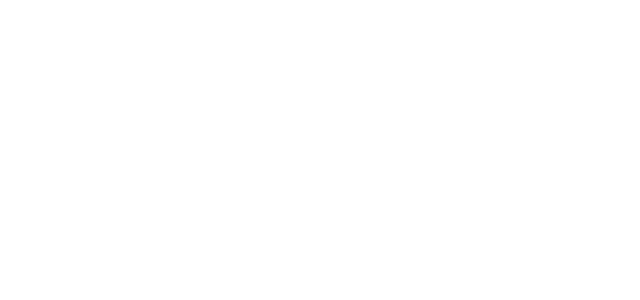
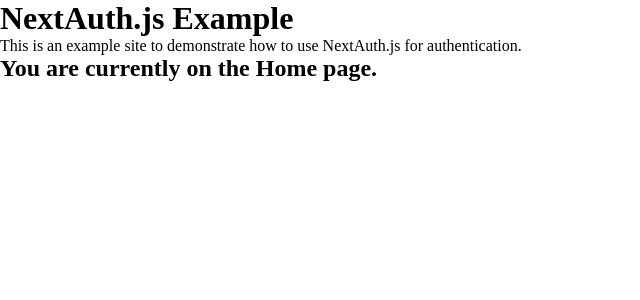
Before and after one commit to siemenjm/nextauth-practice, a Next.js app: page / in a window 1280 px wide. Shown: the top 300 px of the page, without its empty margins (0-640 px from the left). Built offline with nearby package versions, Linux system fonts and the light colour scheme.

Commit message:
Add Layout

```diff
--- /dev/null
+++ b/components/Layout.tsx
@@ -0,0 +1,9 @@
+import { ReactNode } from 'react';
+
+export default function Layout({ children }: { children: ReactNode }) {
+  return (
+    <>
+      <main>{children}</main>
+    </>
+  );
+}
--- a/pages/index.tsx
+++ b/pages/index.tsx
@@ -1,4 +1,5 @@
 import Head from 'next/head';
+import Layout from '../components/Layout';
 
 export default function Home() {
   return (
@@ -9,6 +10,15 @@
         <meta name="viewport" content="width=device-width, initial-scale=1" />
         <link rel="icon" href="/favicon.ico" />
       </Head>
+
+      <Layout>
+        <h1>NextAuth.js Example</h1>
+        <p>
+          This is an example site to demonstrate how to use{' '}
+          <a href="https://next-auth.js.org">NextAuth.js</a> for authentication.
+        </p>
+        <h2>You are currently on the Home page.</h2>
+      </Layout>
     </>
   );
 }
```
